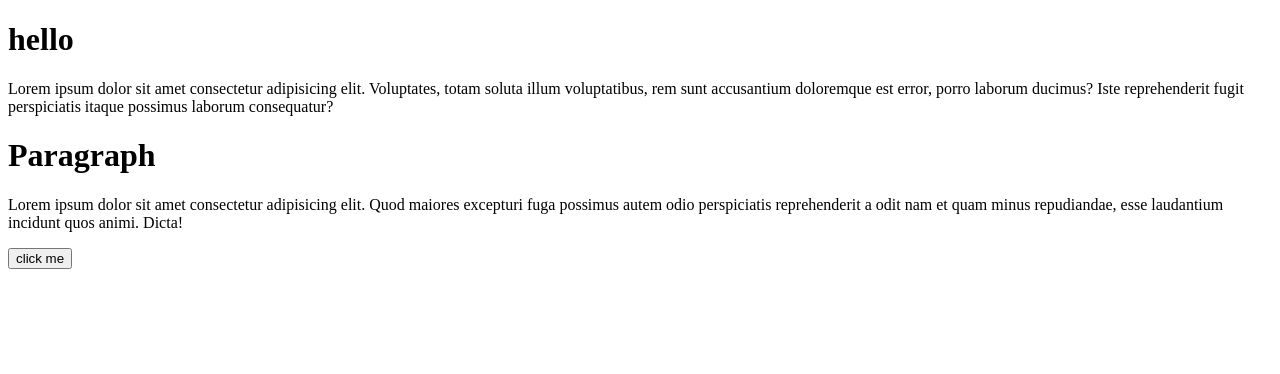
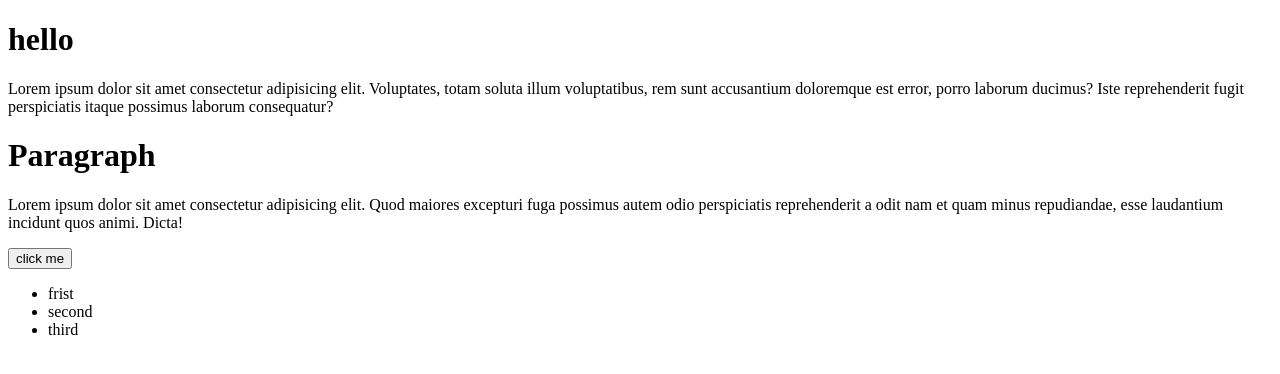
Before and after one commit to GhotaiPayenda/new, a plain HTML site: page index.html in a window 1280 px wide. Drawn offline with Linux system fonts and the light colour scheme.

Commit message:
Adds ul and li

```diff
--- a/index.html
+++ b/index.html
@@ -13,6 +13,11 @@
         <h1>Paragraph</h1>
         <p>Lorem ipsum dolor sit amet consectetur adipisicing elit. Quod maiores excepturi fuga possimus autem odio perspiciatis reprehenderit a odit nam et quam minus repudiandae, esse laudantium incidunt quos animi. Dicta!</p>
         <button>click me</button>
+        <ul>
+            <li>frist</li>
+            <li>second</li>
+            <li>third</li>
+        </ul>
     </div>
 </body>
 </html>
```
